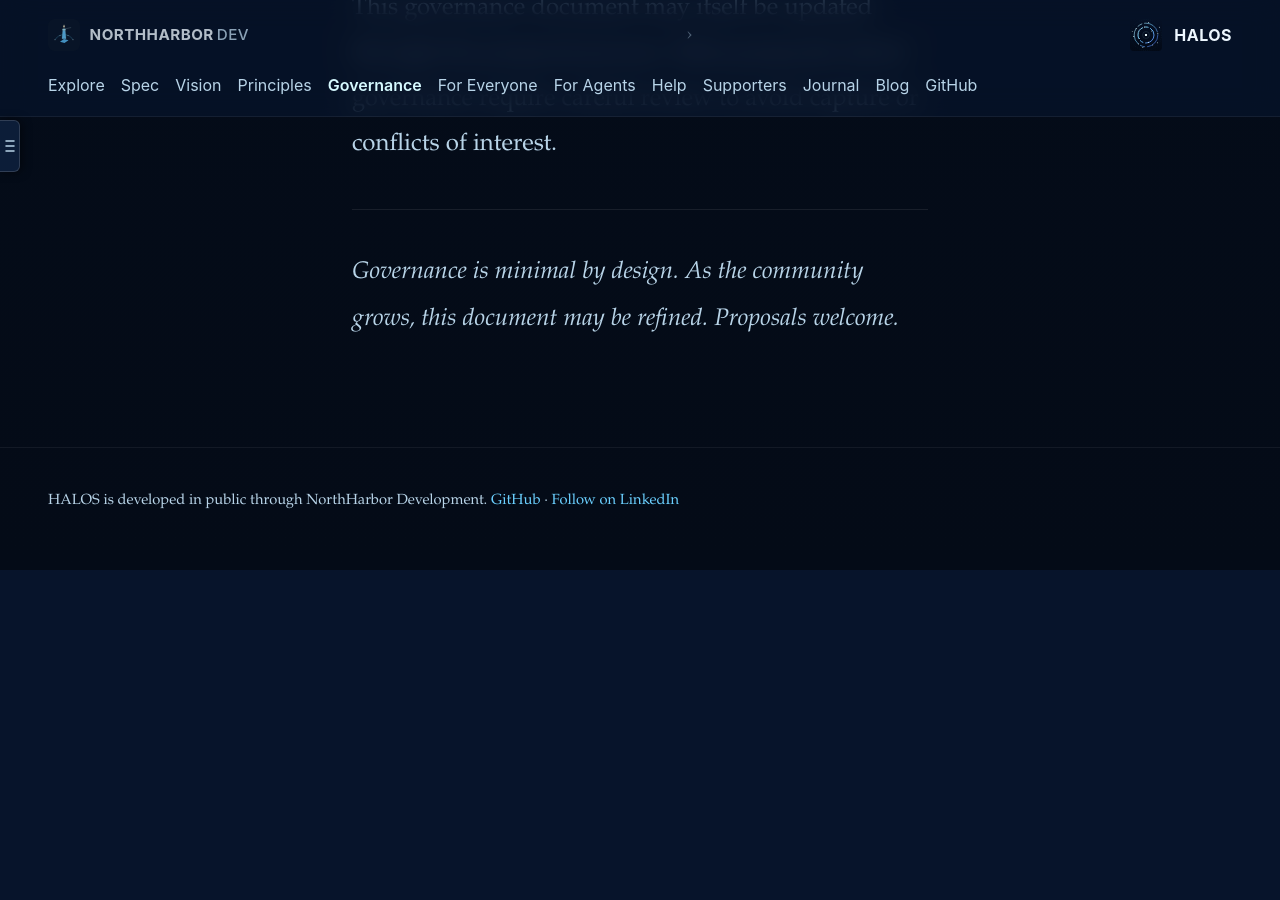
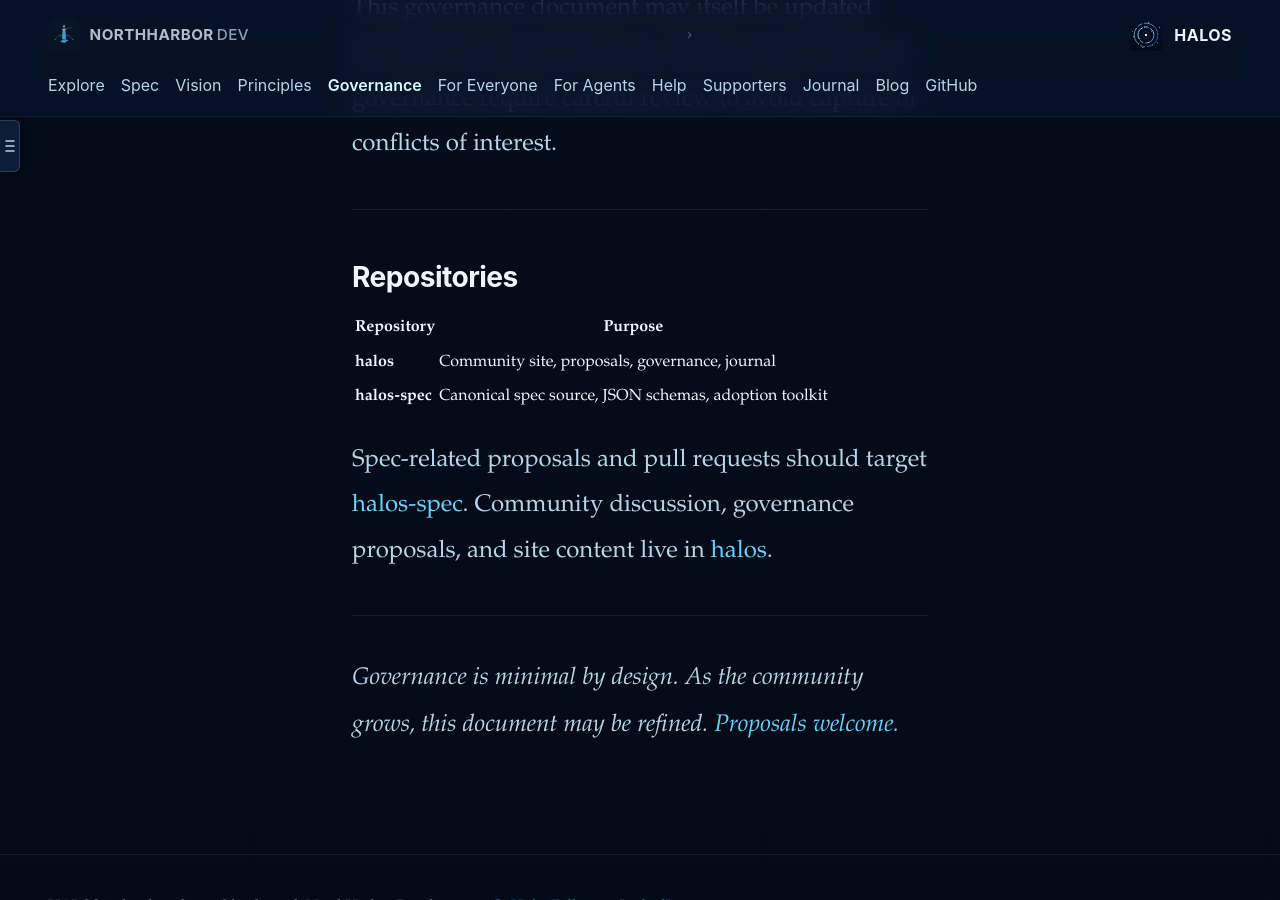
Before and after one commit to northharbor-dev/halos, a Jekyll site: the page built from docs/governance.md, in a window 1280 px wide and 900 px high, scrolled down 6037 px. Built offline with Jekyll 4.4.1, drawn with Linux system fonts in a browser that asks for light colours; before the commit the page ends 6607 px from its top, so only the background shows below that.

Commit message:
feat: add halos-spec callouts and developer CTAs across the site
- spec/spec.md: add "Get Involved" section linking to halos-spec
  for adopters (adoption guide, templates, agent prompt),
  contributors (governance process, PRs), and implementors (schemas)
- governance.md: add Repositories table clarifying halos vs halos-spec
  split; link proposal process to the right repos
- index.md: add "Spec Repository" card to Getting Involved section
  pointing directly to halos-spec

Co-Authored-By: Claude Sonnet 4.6 (1M context) <noreply@anthropic.com>

```diff
--- a/docs/governance.md
+++ b/docs/governance.md
@@ -92,4 +92,15 @@ This governance document may itself be updated through the proposal process. Met
 
 ---
 
-*Governance is minimal by design. As the community grows, this document may be refined. Proposals welcome.*
+## Repositories
+
+| Repository | Purpose |
+| --- | --- |
+| [**halos**](https://github.com/northharbor-dev/halos) | Community site, proposals, governance, journal |
+| [**halos-spec**](https://github.com/northharbor-dev/halos-spec) | Canonical spec source, JSON schemas, adoption toolkit |
+
+Spec-related proposals and pull requests should target [halos-spec](https://github.com/northharbor-dev/halos-spec). Community discussion, governance proposals, and site content live in [halos](https://github.com/northharbor-dev/halos).
+
+---
+
+*Governance is minimal by design. As the community grows, this document may be refined. [Proposals welcome.](https://github.com/northharbor-dev/halos/issues)*
```
Also changed, not shown: docs/index.md (+5 -1 lines), spec/spec.md (+12 -0 lines).
